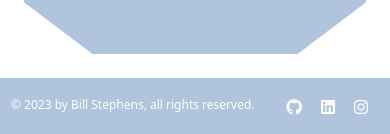
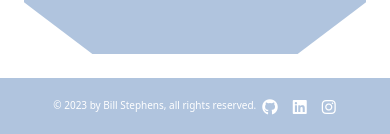
Before and after one commit to BillStephens2022/my_portfolio, a React (Create React App) app: page / in a window 390 px wide. Shown: the part 1515-1649 px from the top of the page. Built offline with nearby package versions, Linux system fonts and the light colour scheme.

Commit message:
improved responsiveness of footer on phones

```diff
--- a/src/css/style.css
+++ b/src/css/style.css
@@ -29,6 +29,9 @@ html {
     html {
       font-size: 56.25%; } }
   @media only screen and (max-width: 56.25em) {
+    html {
+      font-size: 50%; } }
+  @media only screen and (max-width: 37.5em) {
     html {
       font-size: 50%; } }
   @media only screen and (min-width: 112.5em) {
@@ -230,10 +233,21 @@ html {
     color: #fff;
     margin-right: 3rem;
     font-size: 1.5rem; }
+    @media only screen and (max-width: 56.25em) {
+      .footer__contact {
+        font-size: 2rem; } }
+    @media only screen and (max-width: 37.5em) {
+      .footer__contact {
+        padding-left: 1rem;
+        font-size: 1.25rem;
+        margin-right: 0; } }
   .footer__icon {
     font-size: 2rem;
     color: #fff;
     padding: 1rem; }
+    @media only screen and (max-width: 37.5em) {
+      .footer__icon {
+        padding: 0.75rem; } }
 
 .about {
   min-height: 93vh;
--- a/src/sass/base/_base.scss
+++ b/src/sass/base/_base.scss
@@ -44,6 +44,10 @@ html {
     font-size: 50%;  // 1rem = 8px, 8/16 = 50%
   }
 
+  @include respond(phone) { // < 900px
+    font-size: 50%;  // 1rem = 8px, 8/16 = 50%
+  }
+
   @include respond(big-desktop) {
     font-size: 75%;  // 1rem = 12px, 12/16 = 75%
   }
```
Also changed, not shown: src/sass/components/_footer.scss (+14 -0 lines).
